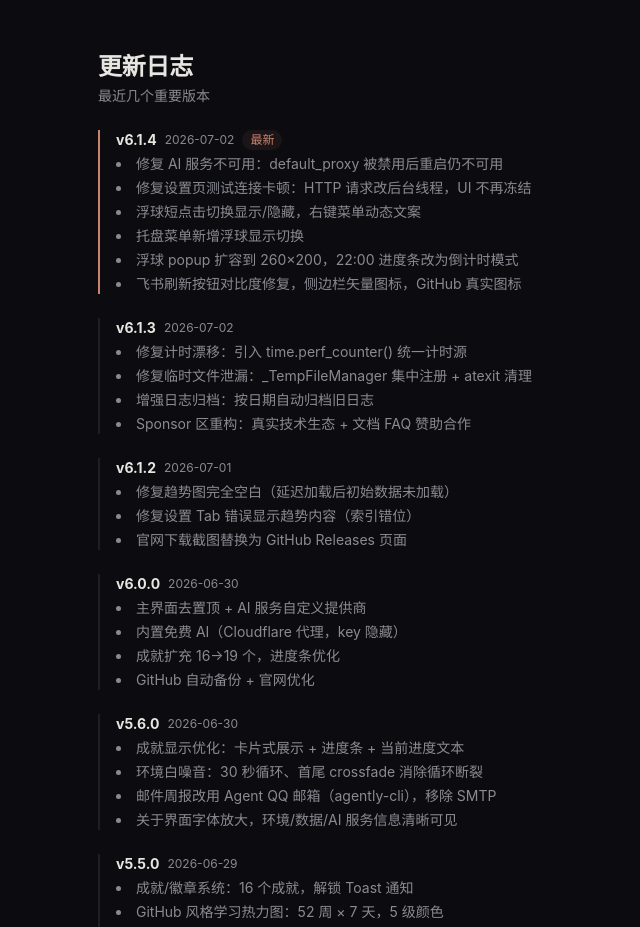
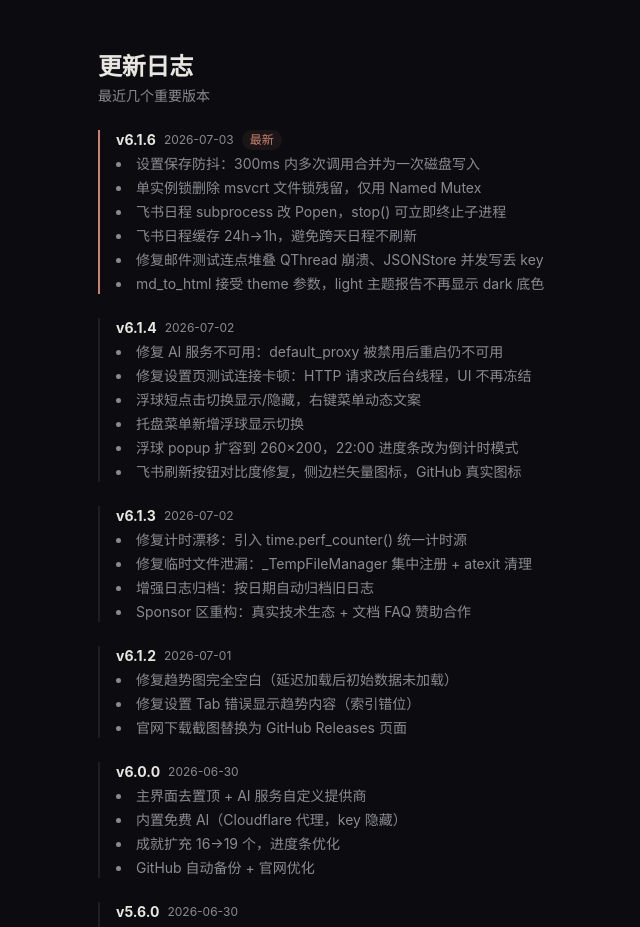
Before and after one commit to kuangketongxue/library-remind, a Next.js app in the folder rest-reminder-site/: page /docs in a window 1280 px wide. Shown: the part 4620-5547 px from the top of the page, without its empty margins (214-854 px from the left). Built offline with nearby package versions, Linux system fonts and the light colour scheme.

Commit message:
docs(site): 更新官网到 v6.1.6
- Changelog.tsx 加 v6.1.6 + v6.1.5 条目，v6.1.4 取消'最新'标记
- Hero.tsx/Download.tsx/docs 版本号 v6.1.4→v6.1.6
- docs/page.tsx 加 v6.1.6 文档条目，v6.1.4 降为历史版本

```diff
--- a/rest-reminder-site/src/app/docs/page.tsx
+++ b/rest-reminder-site/src/app/docs/page.tsx
@@ -397,9 +397,24 @@ python rest_reminder.py`}
               <div className="space-y-6">
                 <div className="border-l-2 border-[var(--accent)] pl-4">
                   <div className="flex items-center gap-2 mb-1">
+                    <span className="text-sm font-bold">v6.1.6</span>
+                    <span className="text-xs text-[var(--fg-dim)]">2026-07-03</span>
+                    <span className="text-xs bg-[var(--accent-soft)] text-[var(--accent)] px-2 py-0.5 rounded-full">最新</span>
+                  </div>
+                  <ul className="text-[var(--fg-dim)] text-sm space-y-1 list-disc list-inside">
+                    <li>设置保存防抖：300ms 内多次调用合并为一次磁盘写入</li>
+                    <li>单实例锁删除 msvcrt 文件锁残留，仅用 Named Mutex</li>
+                    <li>飞书日程 subprocess 改 Popen，stop() 可立即终止子进程</li>
+                    <li>飞书日程缓存 24h→1h，避免跨天日程不刷新</li>
+                    <li>修复邮件测试连点堆叠 QThread 崩溃、JSONStore 并发写丢 key</li>
+                    <li>md_to_html 接受 theme 参数，light 主题报告不再显示 dark 底色</li>
+                  </ul>
+                </div>
+
+                <div className="border-l-2 border-[var(--border)] pl-4">
+                  <div className="flex items-center gap-2 mb-1">
                     <span className="text-sm font-bold">v6.1.4</span>
                     <span className="text-xs text-[var(--fg-dim)]">2026-07-02</span>
-                    <span className="text-xs bg-[var(--accent-soft)] text-[var(--accent)] px-2 py-0.5 rounded-full">最新</span>
                   </div>
                   <ul className="text-[var(--fg-dim)] text-sm space-y-1 list-disc list-inside">
                     <li>修复 AI 服务不可用：default_proxy 被禁用后重启仍不可用</li>
--- a/rest-reminder-site/src/components/Changelog.tsx
+++ b/rest-reminder-site/src/components/Changelog.tsx
@@ -2,9 +2,33 @@
 
 const releases = [
   {
+    version: "v6.1.6",
+    date: "2026.07.03",
+    tag: "最新",
+    changes: [
+      "设置保存防抖：300ms 内多次调用合并为一次磁盘写入，减少 IO 压力",
+      "单实例锁删除 msvcrt 文件锁残留，仅用 Named Mutex（无竞态、崩溃自释放）",
+      "飞书日程 subprocess 改 Popen，stop() 时可立即终止子进程",
+      "飞书日程缓存 24h→1h，避免跨天后今日日程不刷新",
+      "3 处 except Exception: pass 加 log，便于诊断",
+    ],
+  },
+  {
+    version: "v6.1.5",
+    date: "2026.07.03",
+    tag: "",
+    changes: [
+      "修复邮件测试发送连点堆叠 QThread 导致 Qt abort",
+      "修复 JSONStore 并发写丢 key（后台报告线程+主线程写同一 store）",
+      "md_to_html 接受 theme 参数，light 主题下报告不再显示 dark 底色",
+      "飞书 node 版本路径动态 glob，WorkBuddy 升级 node 后不再失效",
+      "托盘卡片版本号从 v3.3 改为动态读取真实版本",
+    ],
+  },
+  {
     version: "v6.1.4",
     date: "2026.07.02",
-    tag: "最新",
+    tag: "",
     changes: [
       "修复 AI 服务不可用：default_proxy 被禁用后重启仍不可用",
       "修复设置页测试连接卡顿：HTTP 请求改后台线程，UI 不再冻结",
--- a/rest-reminder-site/src/components/Download.tsx
+++ b/rest-reminder-site/src/components/Download.tsx
@@ -94,7 +94,7 @@ export default function Download() {
               </a>
             </div>
             <p className="text-white/70 text-sm">
-              支持 Windows 10/11 · v6.1.4 · MIT 开源
+              支持 Windows 10/11 · v6.1.6 · MIT 开源
             </p>
           </motion.div>
         </div>
--- a/rest-reminder-site/src/components/Hero.tsx
+++ b/rest-reminder-site/src/components/Hero.tsx
@@ -19,7 +19,7 @@ export default function Hero() {
           <span className="text-[11px] font-semibold text-[var(--accent)] bg-[var(--accent-soft)] px-3 py-1 rounded-full border border-[var(--border-accent)]">
             开源免费 · MIT 协议
           </span>
-          <span className="text-xs text-[var(--fg-dim)]">v6.1.4</span>
+          <span className="text-xs text-[var(--fg-dim)]">v6.1.6</span>
         </motion.div>
 
         <motion.h1
```
